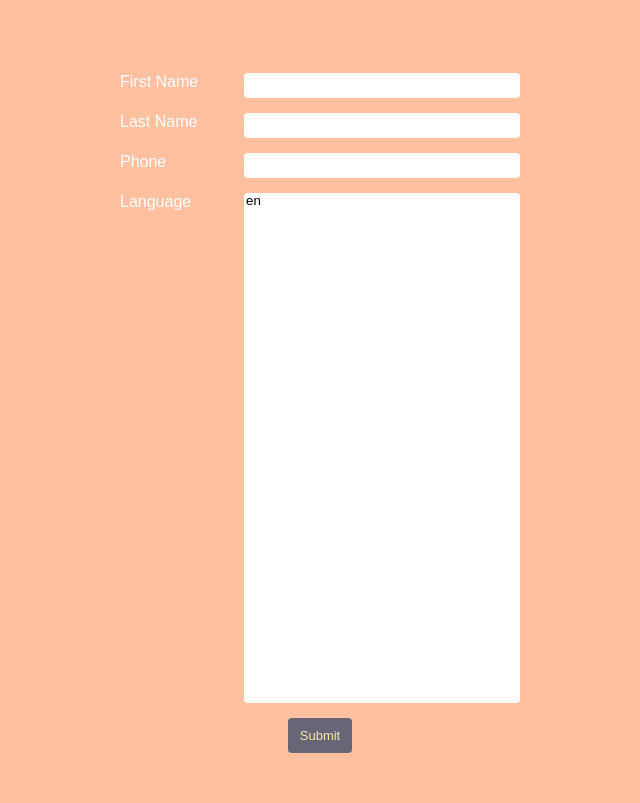
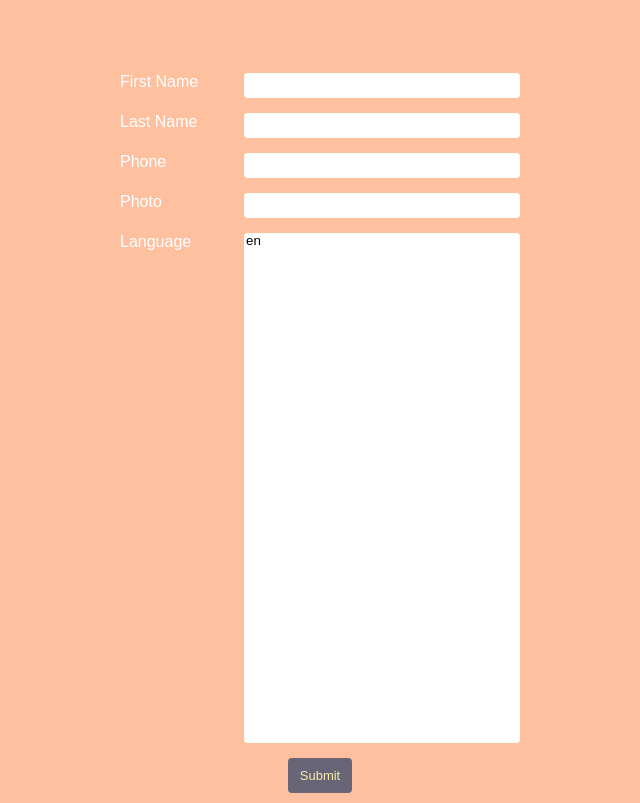
Before and after one commit to kmorinaka/h4h, a Flask app: page /new in a window 1280 px wide. Shown: the part 147-950 px from the top of the page, without its empty margins (320-960 px from the left). Before the commit the page ends 900 px from the top, so only its background shows below. Run offline with Flask 2, Linux system fonts and the light colour scheme; tables that the repository leaves empty hold one stand-in row (values such as "Sample post"); some libraries are stand-ins or nearby versions.

Commit message:
Add photo for volunteers

```diff
--- a/model.py
+++ b/model.py
@@ -21,6 +21,7 @@ class Volunteer(db.Model):
     first_name = db.Column(db.String(64))
     last_name = db.Column(db.String(64))
     phone = db.Column(db.String(15))
+    photo = db.Column(db.String(300))
     active = db.Column(db.Boolean())
 
     languages = db.relationship("Language", backref=db.backref("volunteers"), secondary="volunteerlanguage")
--- a/server.py
+++ b/server.py
@@ -57,8 +57,9 @@ def create():
     fname = request.form.get('first')
     lname = request.form.get('last')
     phone = request.form.get('phone')
+    photo = request.form.get('photo')
     languages = request.form.getlist('languages')
-    new_volunteer = Volunteer(first_name=fname, last_name=lname, phone=phone, active=True)
+    new_volunteer = Volunteer(first_name=fname, last_name=lname, phone=phone, photo=photo, active=True)
     db.session.add(new_volunteer)
     db.session.commit()
 
--- a/templates/new.html
+++ b/templates/new.html
@@ -19,6 +19,10 @@
       <input type="text" id="phone" name="phone" required>
     </div>
     <div class="form-group">
+      <label for="photo">Photo</label>
+      <input type="text" id="photo" name="photo" required>
+    </div>
+    <div class="form-group">
       <label for="languages">Language</label>
       <select size=30 name="languages" multiple required style='height: 100%;'>
         {% for language in languages %}
--- a/templates/profile.html
+++ b/templates/profile.html
@@ -4,6 +4,7 @@
   {{ super() }}
 {% endblock %}
 {% block content %}
+  <img src="{{ volunteer.photo }}">
   <h1>{{ volunteer.first_name }} {{ volunteer.last_name }}</h1>
   <div class="link-container">
     Phone: {{ volunteer.phone }}
```
